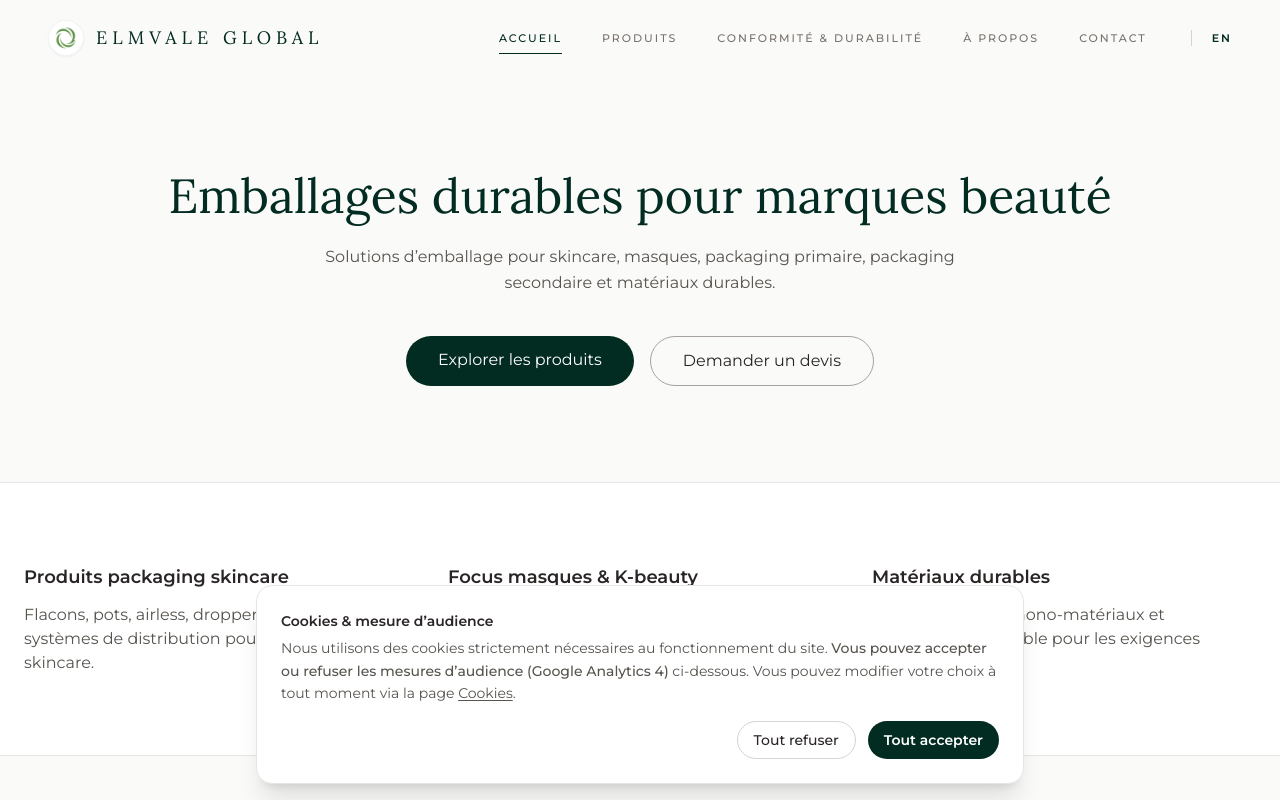
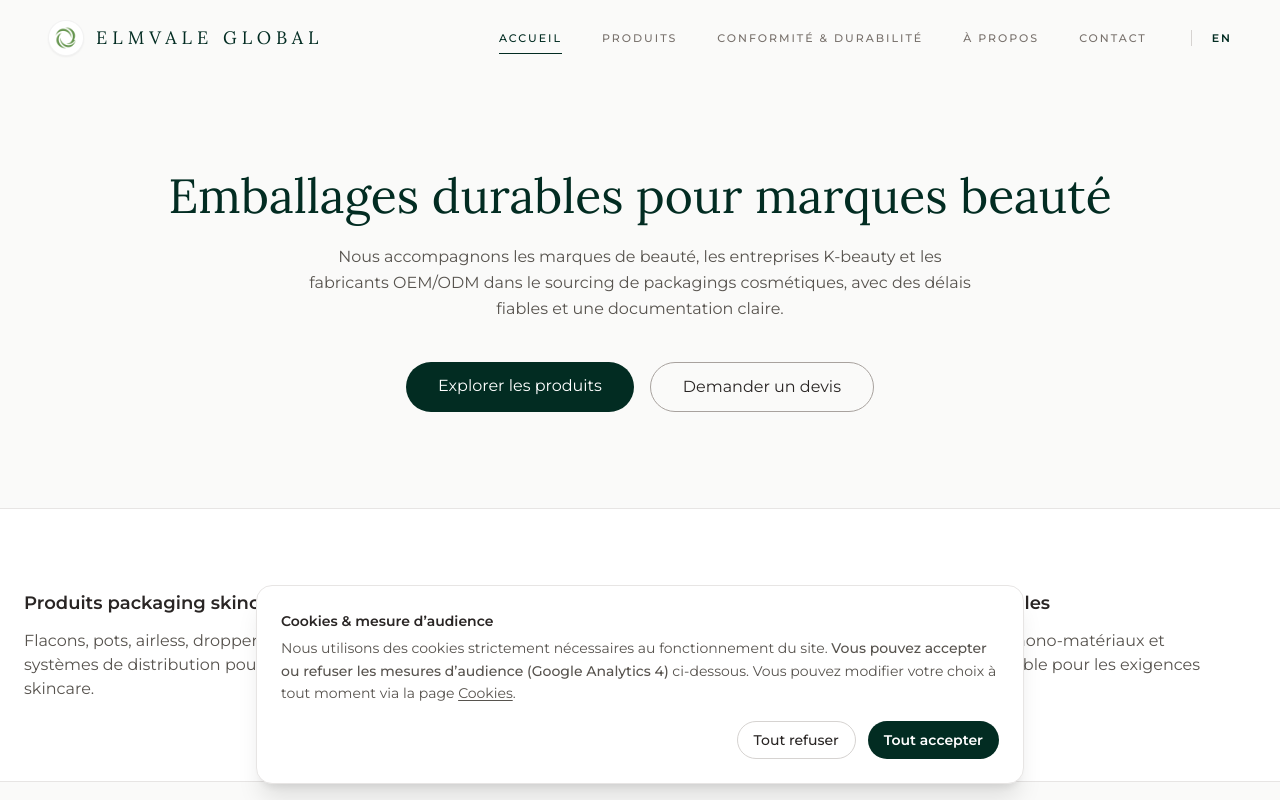
Before and after one commit to cathy6140/-Elmvale-Global-.github.io, a React (Vite) app: page / in a window 1280 px wide. Shown: the top 800 px of the page. Built offline with nearby package versions, Linux system fonts and the light colour scheme.

Commit message:
Update French and English text in Home component

```diff
--- a/src/pages/Home.tsx
+++ b/src/pages/Home.tsx
@@ -15,13 +15,13 @@ const Home: React.FC = () => {
           <h1 className="font-serif text-4xl md:text-5xl text-brand-dark mb-6">
             {language === "fr"
               ? "Emballages durables pour marques beauté"
-              : "Sustainable Packaging for Skincare & K-Beauty Brands"}
+              : "Sustainable Packaging for Skincare Brands"}
           </h1>
 
           <p className="text-stone-600 max-w-2xl mx-auto mb-10 leading-relaxed">
             {language === "fr"
-              ? "Solutions d’emballage pour skincare, masques, packaging primaire, packaging secondaire et matériaux durables."
-              : "Packaging solutions for skincare, mask packaging, primary packaging, secondary packaging and sustainable materials."}
+              ? "Nous accompagnons les marques de beauté, les entreprises K-beauty et les fabricants OEM/ODM dans le sourcing de packagings cosmétiques, avec des délais fiables et une documentation claire."
+              : "We help beauty brands, K-beauty companies, and OEM/ODM manufacturers source cosmetic packaging with reliable lead times and clear documentation."}
           </p>
 
           <div className="flex flex-col md:flex-row gap-4 justify-center">
```
